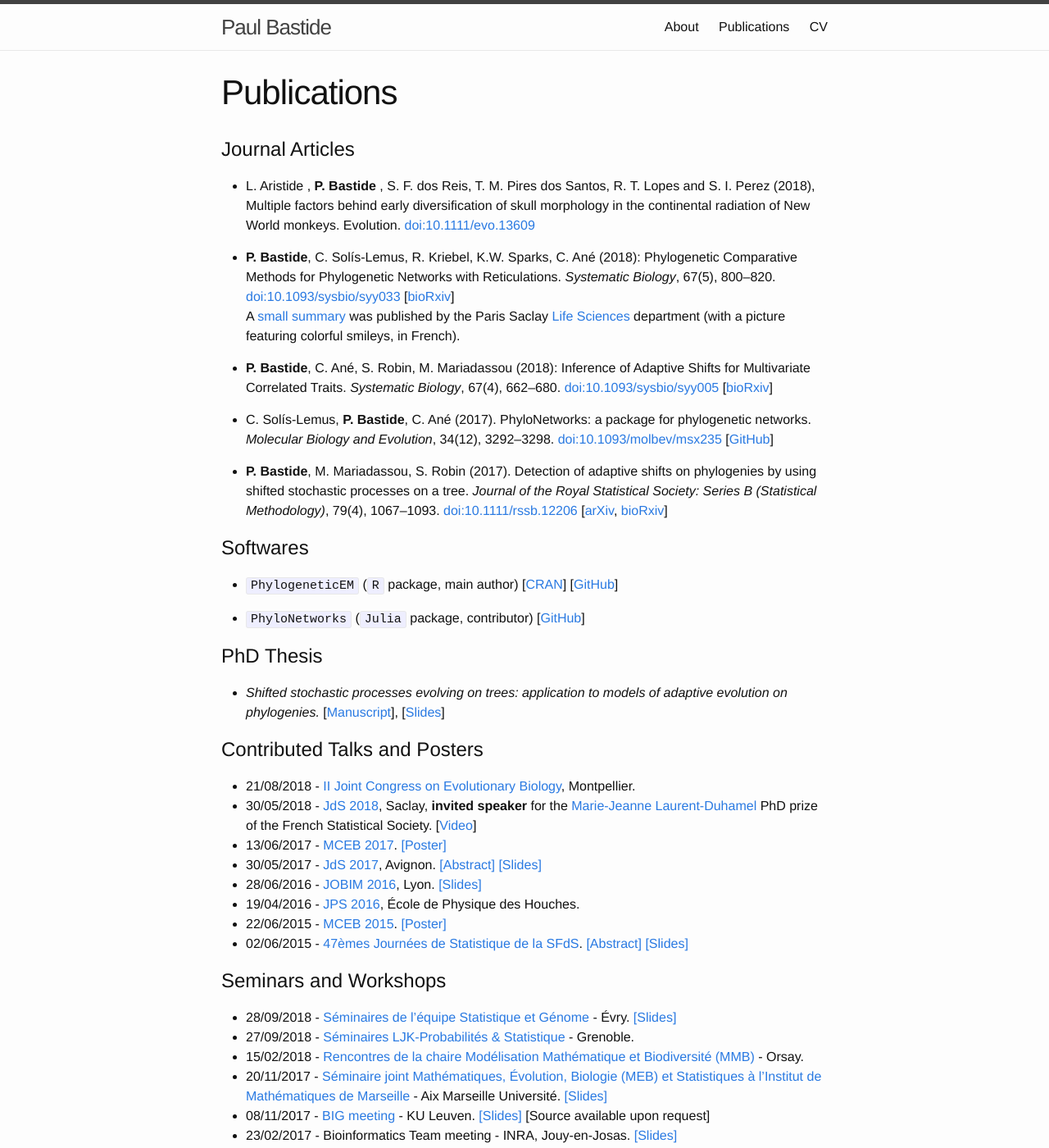
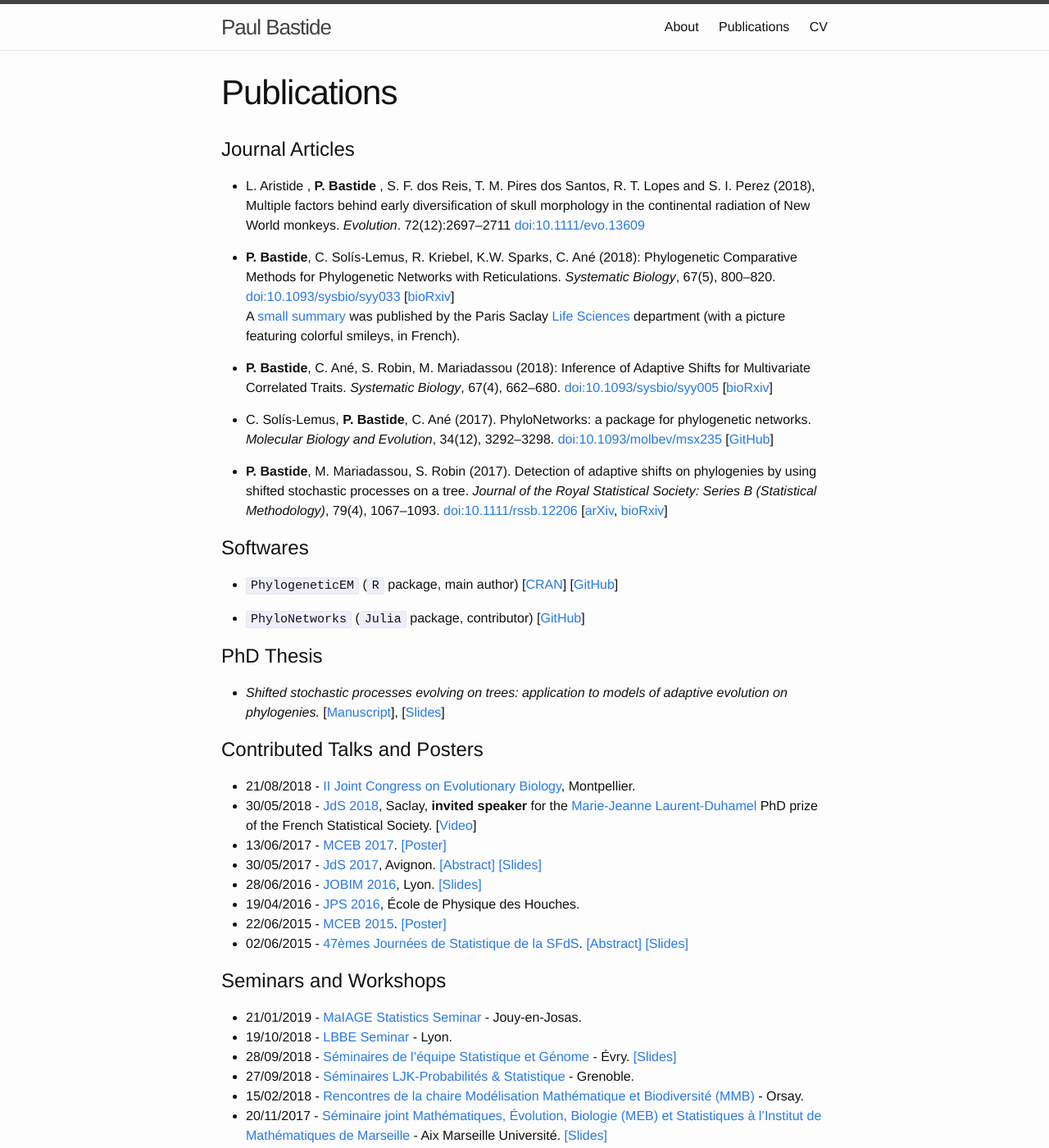
Before and after one commit to pbastide/pbastide.github.io, a Jekyll site: the page built from publi.md, in a window 1280 px wide and 1400 px high. Shown: the whole window at 82% size. Built offline with Jekyll 4.4.1, drawn with Linux system fonts in a browser that asks for light colours.

Commit message:
Update publi

```diff
--- a/publi.md
+++ b/publi.md
@@ -6,7 +6,7 @@ weight: 3
 
 # Journal Articles
 
-* L. Aristide , **P. Bastide** , S. F. dos Reis, T. M. Pires dos Santos, R. T. Lopes and S. I. Perez (2018), Multiple factors behind early diversification of skull morphology in the continental radiation of New World monkeys. Evolution. [doi:10.1111/evo.13609](https://onlinelibrary.wiley.com/doi/abs/10.1111/evo.13609)
+* L. Aristide , **P. Bastide** , S. F. dos Reis, T. M. Pires dos Santos, R. T. Lopes and S. I. Perez (2018), Multiple factors behind early diversification of skull morphology in the continental radiation of New World monkeys. *Evolution*. 72(12):2697–2711 [doi:10.1111/evo.13609](https://onlinelibrary.wiley.com/doi/abs/10.1111/evo.13609)
 
 * **P. Bastide**, C. Solís-Lemus, R. Kriebel, K.W. Sparks, C. Ané (2018): Phylogenetic Comparative Methods for Phylogenetic Networks with Reticulations. *Systematic Biology*, 67(5), 800–820. [doi:10.1093/sysbio/syy033](https://academic.oup.com/sysbio/advance-article/doi/10.1093/sysbio/syy033/4985806?guestAccessKey=507189f8-9ff2-4e12-b17e-29c2a1b2e7ec) [[bioRxiv](https://doi.org/10.1101/194050)]
 A [small summary](https://www.scoop.it/t/life-sci-news-upsaclay?q=bastide) was published by the Paris Saclay [Life Sciences](https://www.universite-paris-saclay.fr/en/research/department/life-sciences) department (with a picture featuring colorful smileys, in French).
@@ -39,6 +39,8 @@ A [small summary](https://www.scoop.it/t/life-sci-news-upsaclay?q=bastide) was p
 * 02/06/2015 - [47èmes Journées de Statistique de la SFdS](http://jds2015.sfds.asso.fr/). [[Abstract]]({{site.baseurl}}/docs/SFdS_2015_v2.pdf) [[Slides]]({{site.baseurl}}/docs/20150602_JdS.pdf)
 
 # Seminars and Workshops
+* 21/01/2019 - [MaIAGE Statistics Seminar](http://maiage.jouy.inra.fr/?q=fr/node/981) - Jouy-en-Josas.
+* 19/10/2018 - [LBBE Seminar](http://lbbe.univ-lyon1.fr/-Equipe-Statistique-en-Grande-.html?lang=fr) - Lyon.
 * 28/09/2018 - [Séminaires de l'équipe Statistique et Génome](http://www.math-evry.cnrs.fr/sg/welcome) - Évry. [[Slides]]({{site.baseurl}}/docs/20180928_Evry.pdf)
 * 27/09/2018 - [Séminaires LJK-Probabilités & Statistique](https://www-ljk.imag.fr/Seminars/seminaires-ljk-probabilites_-_statistique.html) - Grenoble.
 * 15/02/2018 - [Rencontres de la chaire Modélisation Mathématique et Biodiversité (MMB)](http://www.cmap.polytechnique.fr/chaire-mmb/programme15022018.html) - Orsay.
```
